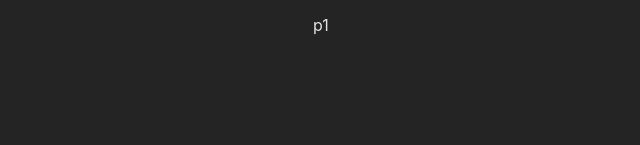
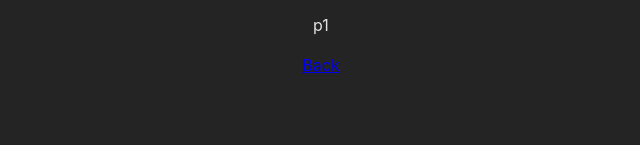
Before and after one commit to paul-kh/React-Router, a React (Create React App) app: page /products/p1 in a window 1280 px wide. Shown: the part 152-297 px from the top of the page, without its empty margins (319-959 px from the left). Built offline with nearby package versions, Linux system fonts and the light colour scheme.

Commit message:
Use the special 'relative' of <Link> to set relative path to route definition or to currently active path in the browser address bar

```diff
--- a/src/pages/ProductDetail.jsx
+++ b/src/pages/ProductDetail.jsx
@@ -1,4 +1,4 @@
-import { useParams } from "react-router-dom";
+import { Link, useParams } from "react-router-dom";
 
 export default function ProductDetailPage() {
   const params = useParams();
@@ -11,6 +11,16 @@ export default function ProductDetailPage() {
         inside of createBrowserRouter() in <App>, so params will have productId
         as an attribute */}
       <p>{params.productId}</p>
+      {/** The 'relative' prop of the below <Link> has 2 types of value:
+       * 1. 'path'  : path is resolved based on the currently active route in the address bar
+       * 2. 'route' : (default value) path is resolved based on route definition in
+       *              createBrowserRouter() of <App>
+       *
+       * Note: The 'to' prop = ".." means going up 1 level
+       */}
+      <Link to=".." relative="path">
+        Back
+      </Link>
     </>
   );
 }
```
